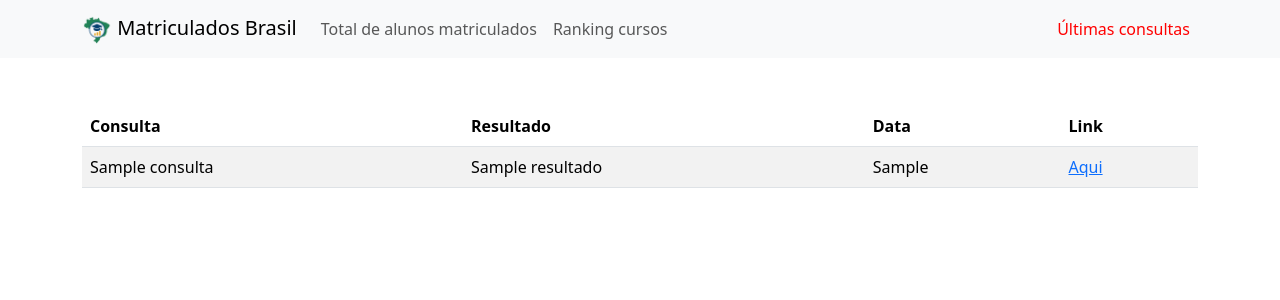
After one commit to RafaelJMartini/Projeto-Matriculas, a Flask app: template app/templates/ultimasConsultas.html in a window 1280 px wide. The commit adds this page. Shown: the top 300 px of the page. Run offline with Flask 3, Linux system fonts and the light colour scheme; the template is opened without the code that fills it: most values are stand-ins (such as "Sample title", 1, 10 or a date in 2020); parts of the project's set-up code (start-up, migrations or seed data) failed here and were passed over.

Commit message:
Mudar campos da tabela consulta Adicionar página de últimas consultas. Adicionar funções no DAO e Controller para atender as mudanças. Adicionar instruções no README.

```diff
--- a/app/repositories/matricula_repository.py
+++ b/app/repositories/matricula_repository.py
@@ -12,3 +12,9 @@ class MatriculaRepository:
 
     def total_matriculas_por_curso(self, estado=None,ano=None):
         return self.dao.get_matriculas_por_curso(estado,ano)
+
+    def get_consultas(self, numero=2):
+        return self.dao.get_consulta(numero)
+
+    def add_consulta(self, consulta, resultado):
+        return self.dao.add_consulta(consulta, resultado)
--- a/app/templates/navbar.html
+++ b/app/templates/navbar.html
@@ -15,7 +15,7 @@
       </ul>
       <ul class="d-flex navbar-nav">
         <li class="nav-item">
-          <a class="nav-link" href="" style="color: red;">Últimas consultas</a>
+          <a class="nav-link" href="{{url_for('ultimas_consultas')}}" style="color: red;">Últimas consultas</a>
          </li>
       </ul>
     </div>
--- /dev/null
+++ b/app/templates/ultimasConsultas.html
@@ -0,0 +1,26 @@
+{% extends 'base.html' %}
+
+{% block body %}
+<div class="container mt-5">
+    <table class="table table-striped">
+        <thead>
+            <tr>
+                <th scope="col">Consulta</th>
+                <th scope="col">Resultado</th>
+                <th scope="col">Data</th>
+                <th scope="col">Link</th>
+            </tr>
+        </thead>
+        <tbody>
+            {% for consulta in consultas %}
+            <tr>
+                <td>{{ consulta.consulta }}</td>
+                <td>{{ consulta.resultado }}</td>
+                <td>{{ consulta.data_consulta }}</td>
+                <td><a href="{{ request.host_url.rstrip('/') }}{{ consulta.consulta }}">Aqui</a></td>
+            </tr>
+            {% endfor %}
+        </tbody>
+    </table>
+</div>
+{% endblock %}
--- a/data/create.sql
+++ b/data/create.sql
@@ -44,8 +44,8 @@ CREATE TABLE temp_faculdades (
 
 CREATE TABLE consultas (
     id SERIAL PRIMARY KEY,
-    descricao TEXT,
-    resultado TEXT,
+    consulta TEXT,
+    resultado JSON,
     data_consulta TIMESTAMP DEFAULT CURRENT_TIMESTAMP
 );
 
```
Also changed, not shown: app/controllers/matriculas_controller.py (+8 -1 lines), app/dao/matricula_dao.py (+28 -0 lines), README.md, 2 other files.
